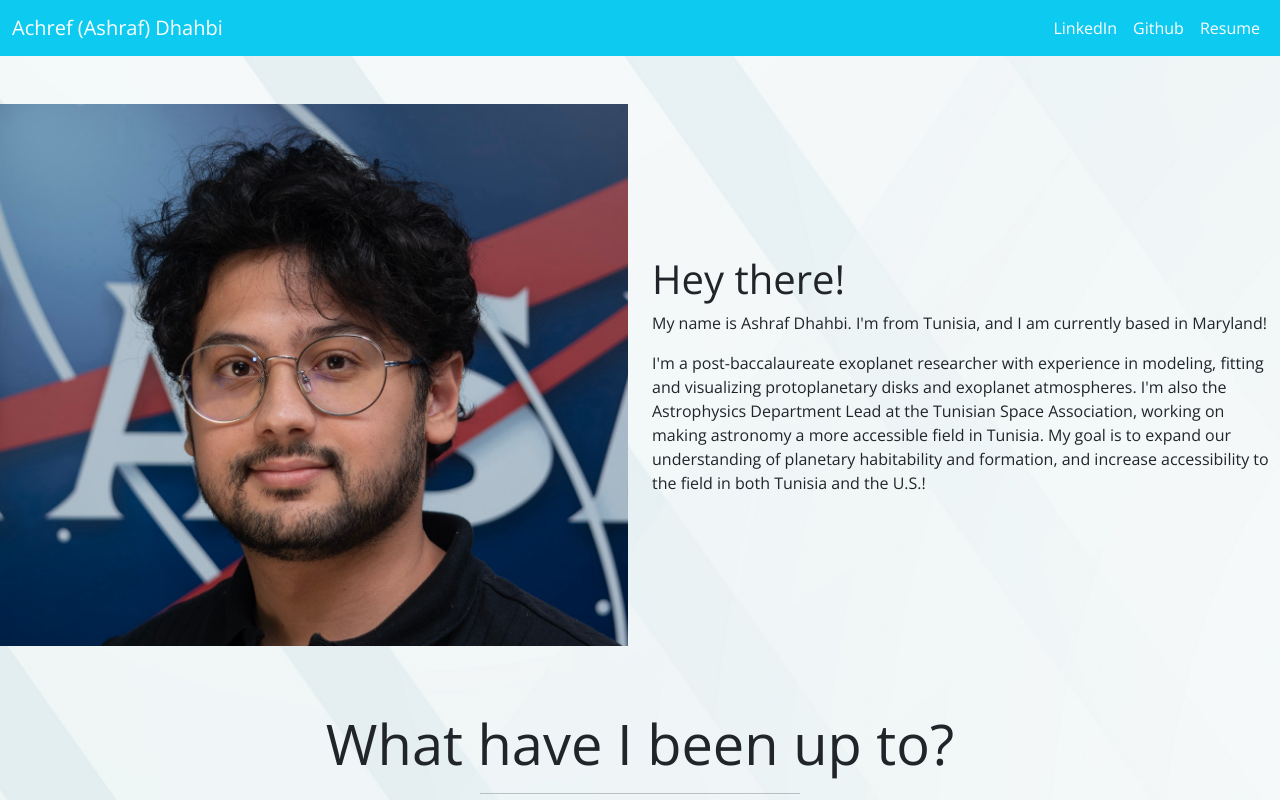
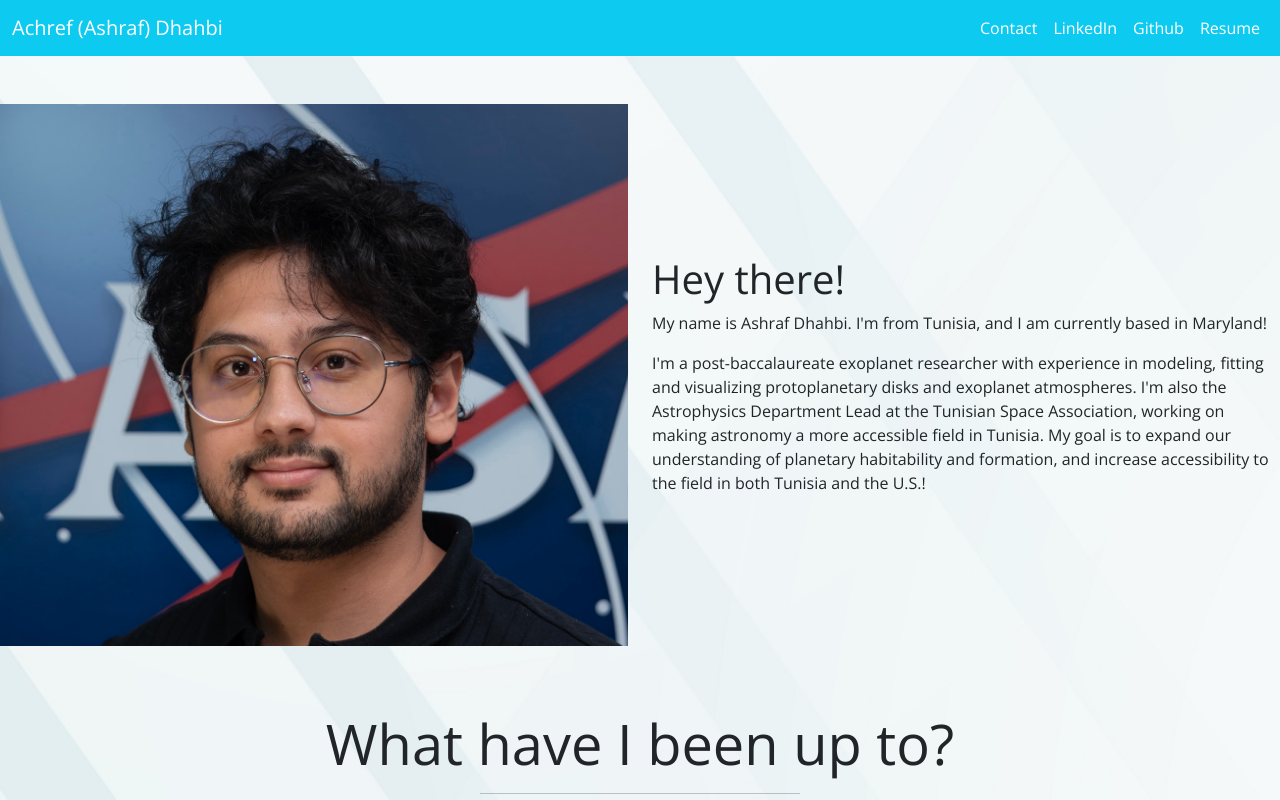
Before and after one commit to AchrafDhahbi/AchrafDhahbi.github.io, a plain HTML site: page index.html in a window 1280 px wide. Shown: the top 800 px of the page. Drawn offline with nearby package versions, Linux system fonts and the light colour scheme.

Commit message:
Add email button

```diff
--- a/index.html
+++ b/index.html
@@ -38,6 +38,10 @@
     </button>
     <div class="collapse navbar-collapse" id="navbarSupportedContent">
       <ul class="navbar-nav ms-auto mb-2 mb-lg-0">
+
+		<li class="nav-item">
+			<a class="nav-link text-capitalize active" href="mailto:ad18@williams.edu">Contact</a>
+		  </li>
 
 		<li class="nav-item">
 			<a class="nav-link text-capitalize active" href="https://www.linkedin.com/in/ashraf-dhahbi/">LinkedIn</a>
```
